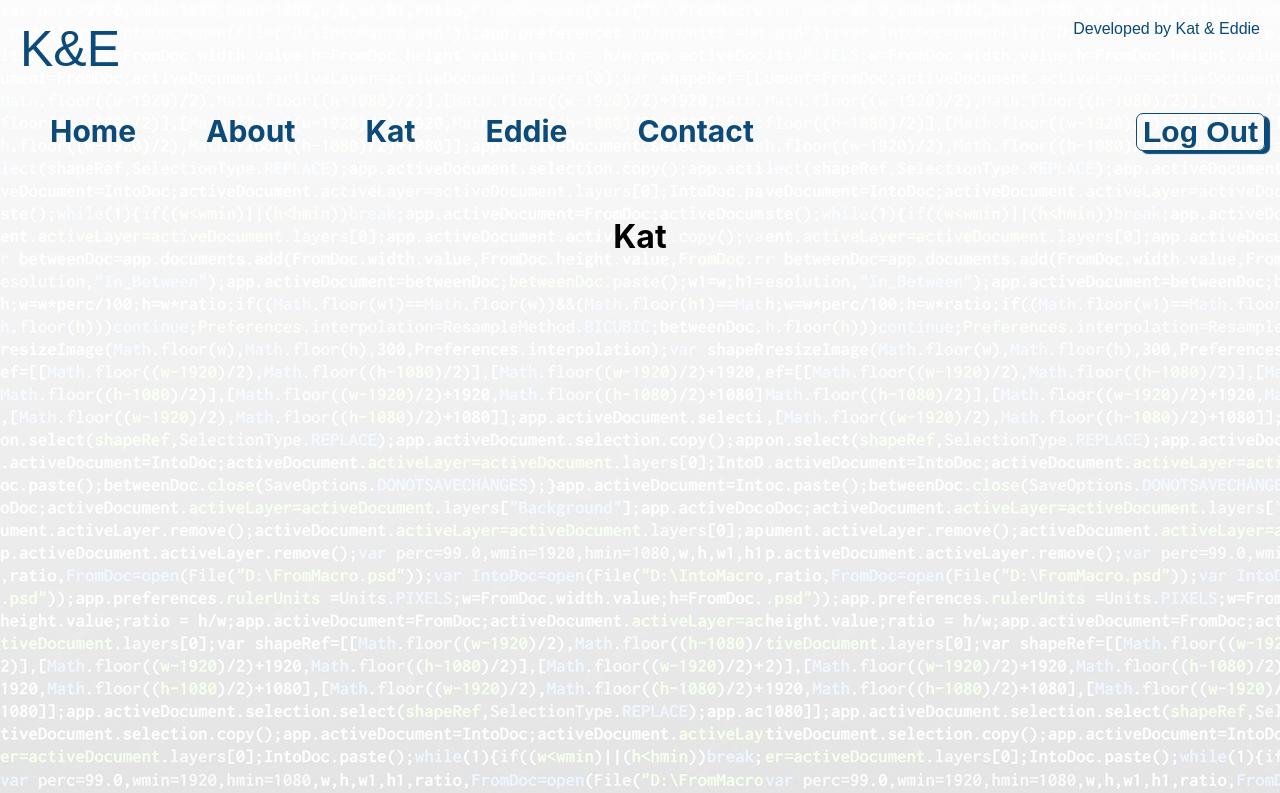
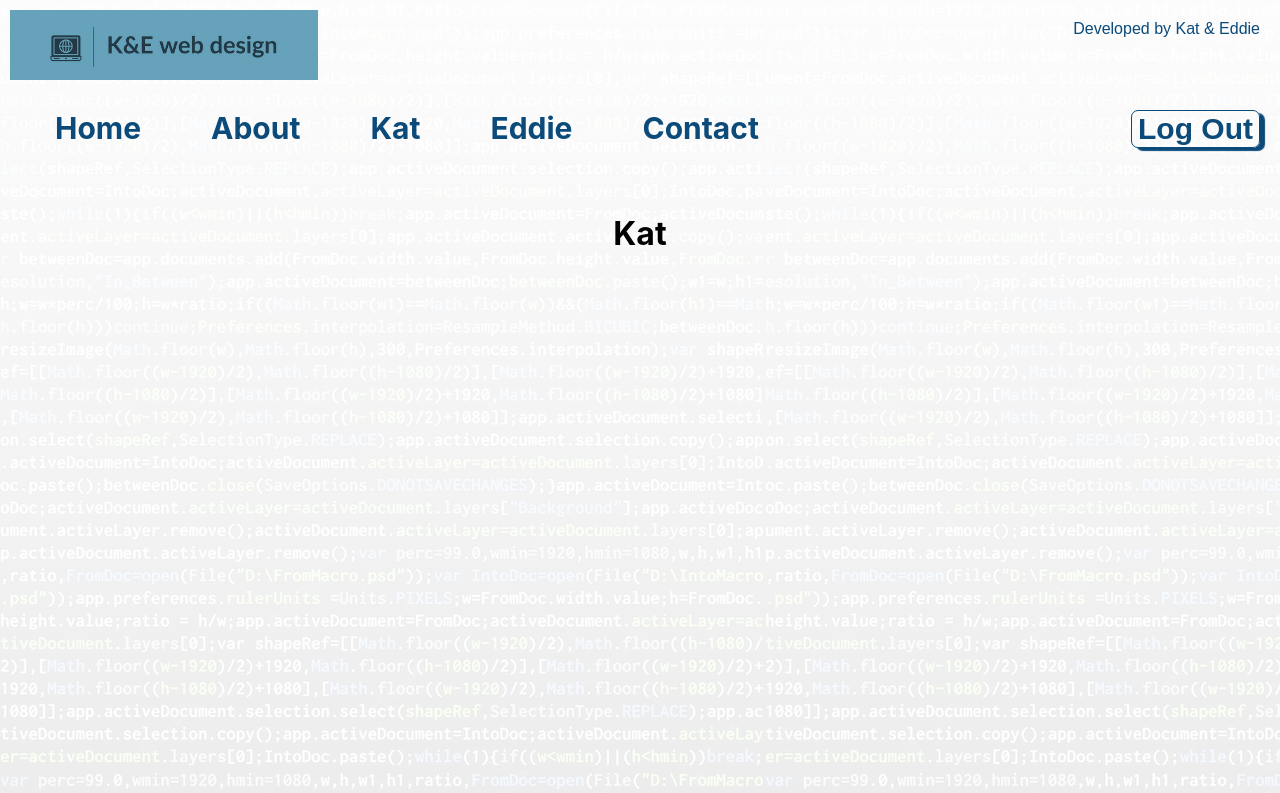
Before and after one commit to Eddieval2022/KatEddieReact, a React (Create React App) app: page /kat in a window 1280 px wide. Shown: the top 793 px of the page. Built offline with nearby package versions, Linux system fonts and the light colour scheme.

Commit message:
lil logo and small changes

```diff
--- a/src/components/header.js
+++ b/src/components/header.js
@@ -1,9 +1,10 @@
-import { HeaderStyle, HeaderH1, HeaderH2 } from "../styles/headersyled";
+import { HeaderStyle,  HeaderH2 } from "../styles/headersyled";
+import image from "../images/LOGO.png"
 
 const Header = () => {
   return (
     <HeaderStyle>
-      <HeaderH1>K&E</HeaderH1>
+      <img src={image} alt="logo" />
       <HeaderH2>Developed by Kat & Eddie</HeaderH2>
     </HeaderStyle>
   );
--- a/src/styles/appstyled.js
+++ b/src/styles/appstyled.js
@@ -10,7 +10,7 @@ export const Background = styled.div`
 background-image: linear-gradient(
   to bottom,
   rgb(255, 255, 255, 0.99),
-  rgba(255, 255, 255, 0.85)
+  rgba(255, 255, 255, 0.9)
 ), url(${myImage});
 
 `
--- a/src/styles/headersyled.js
+++ b/src/styles/headersyled.js
@@ -1,4 +1,5 @@
 import styled from "styled-components";
+
 
 export const HeaderStyle = styled.div`
   display: flex;
@@ -6,6 +7,7 @@ export const HeaderStyle = styled.div`
 color: #0B4A79;
   padding: 10px;
   font-family: sans-serif;
+  height: 70px;
 `;
 //want to fix margin -25px
 
--- a/src/styles/navbarstyled.js
+++ b/src/styles/navbarstyled.js
@@ -27,7 +27,7 @@ export const NavStyled = styled.div`
   display: flex;
   justify-content: space-between;
   flex-direction: row;
-  margin: 15px;
+  margin: 20px;
   padding-bottom: 45px;
 
 `;
```
Also changed, not shown: src/components/navbar.js (+5 -6 lines), src/images/LOGO.png (added).
